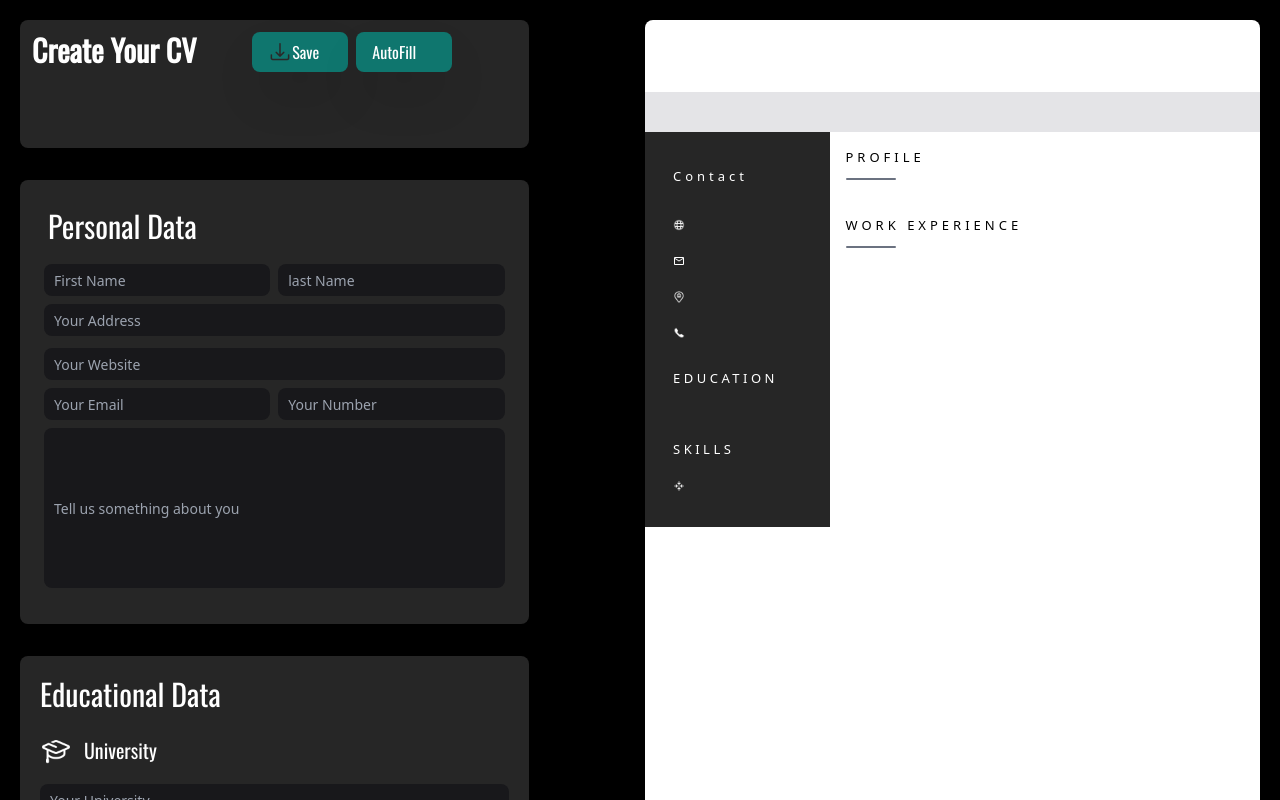
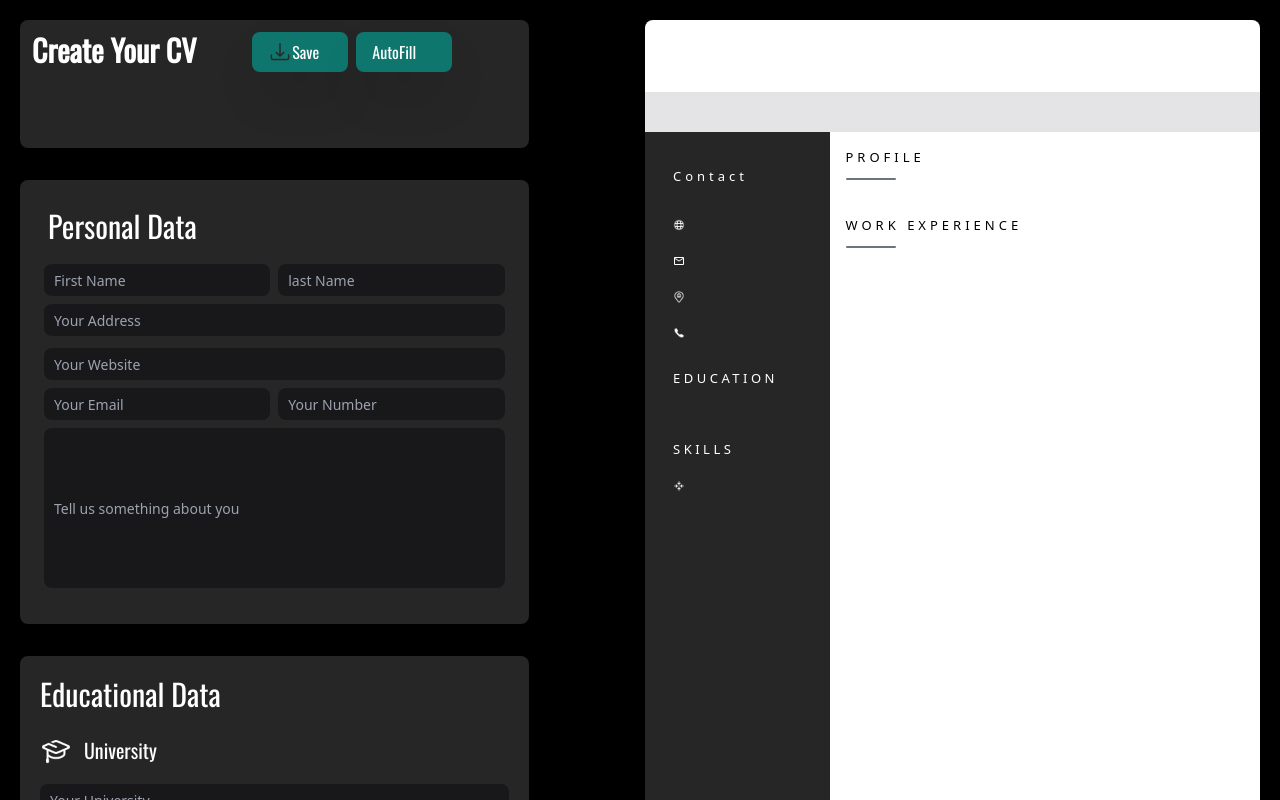
Before and after one commit to younesnd/CV-Creator, a React (Create React App) app: page / in a window 1280 px wide. Shown: the top 800 px of the page. Built offline with nearby package versions, Linux system fonts and the light colour scheme.

Commit message:
CV-Creator

```diff
--- a/src/components/PreviewCv/PreviewCv.tsx
+++ b/src/components/PreviewCv/PreviewCv.tsx
@@ -15,8 +15,8 @@ const PreviewCv = (Info: PreviewCvProps) => {
     >
       <div className="grid grid-rows-[auto,0.75fr]">
         <PreviewHeader firstName={Info.firstName} position={Info.position} />
-        <div className="grid grid-cols-[0.30fr,0.7fr] ">
-          <div className="bg-[#262626] text-white h-full ">
+        <div className="grid grid-cols-[0.3fr,0.7fr] ">
+          <div className="bg-[#262626] text-white min-h-screen rounded-b-lg ">
             <div className="py-[35px] px-[28px]  text-left flex flex-col gap-y-[30px]">
               <PreviewContact
                 website={Info.website}
```
